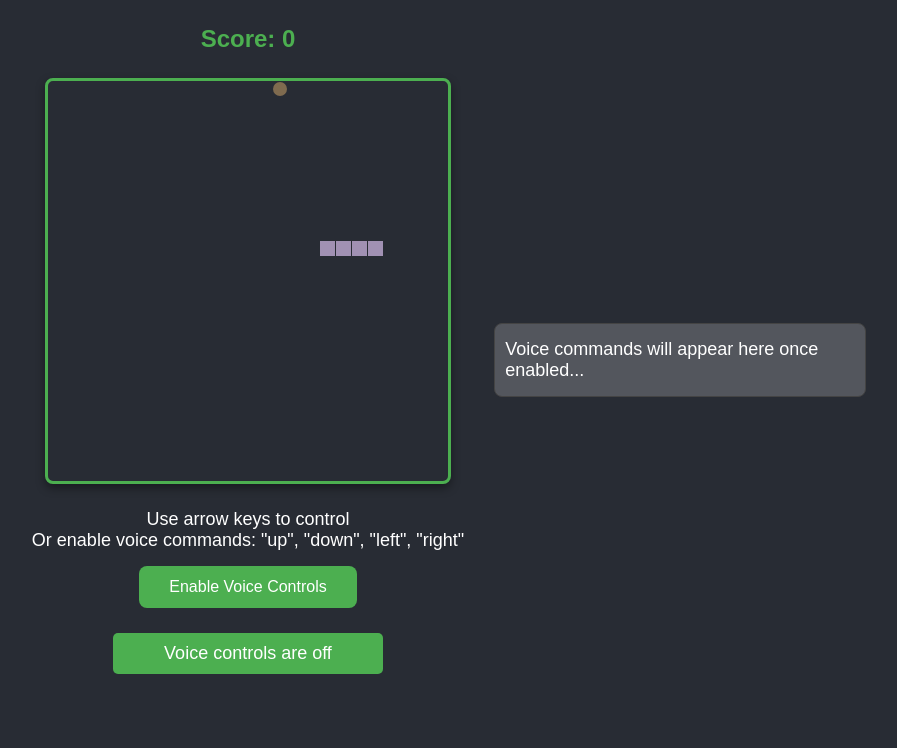
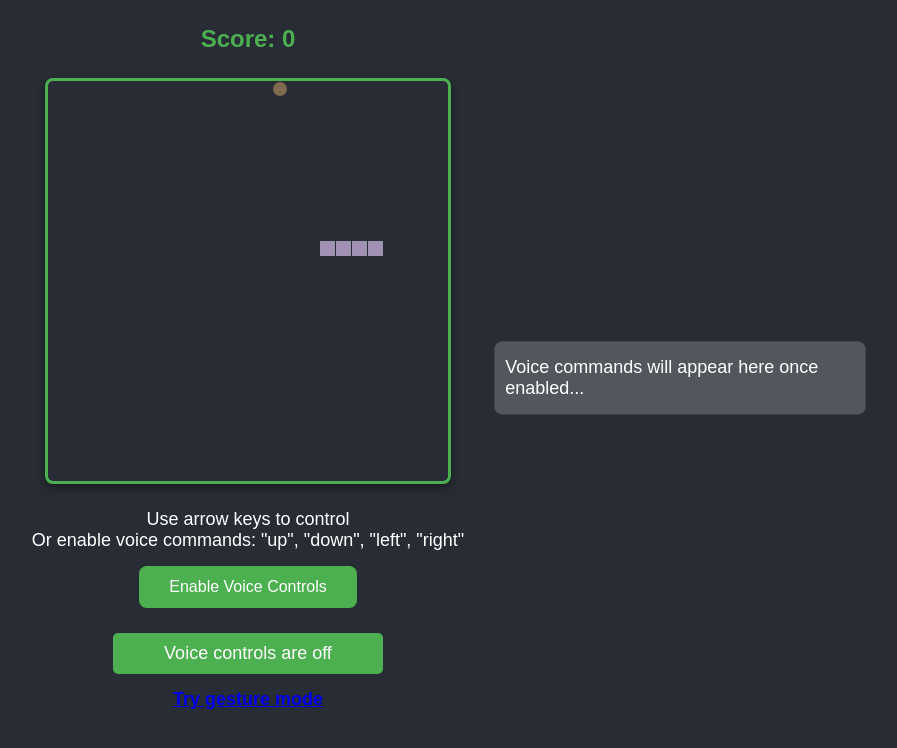
Before and after one commit to parthsidpara/scribbler-hackathon-project, a plain HTML site: page index.html in a window 1280 px wide. Shown: the whole page, without its empty margins (227-1124 px from the left). Drawn offline with Linux system fonts and the light colour scheme.

Commit message:
Update index.html

```diff
--- a/index.html
+++ b/index.html
@@ -167,6 +167,7 @@
     </div>
     <button id="startVoice">Enable Voice Controls</button>
     <div id="voiceStatus">Voice controls are off</div>
+    <a href="testing.html"><b>Try gesture mode</b></a>
     <div id="lastCommand"></div>
   </div>
 
```
